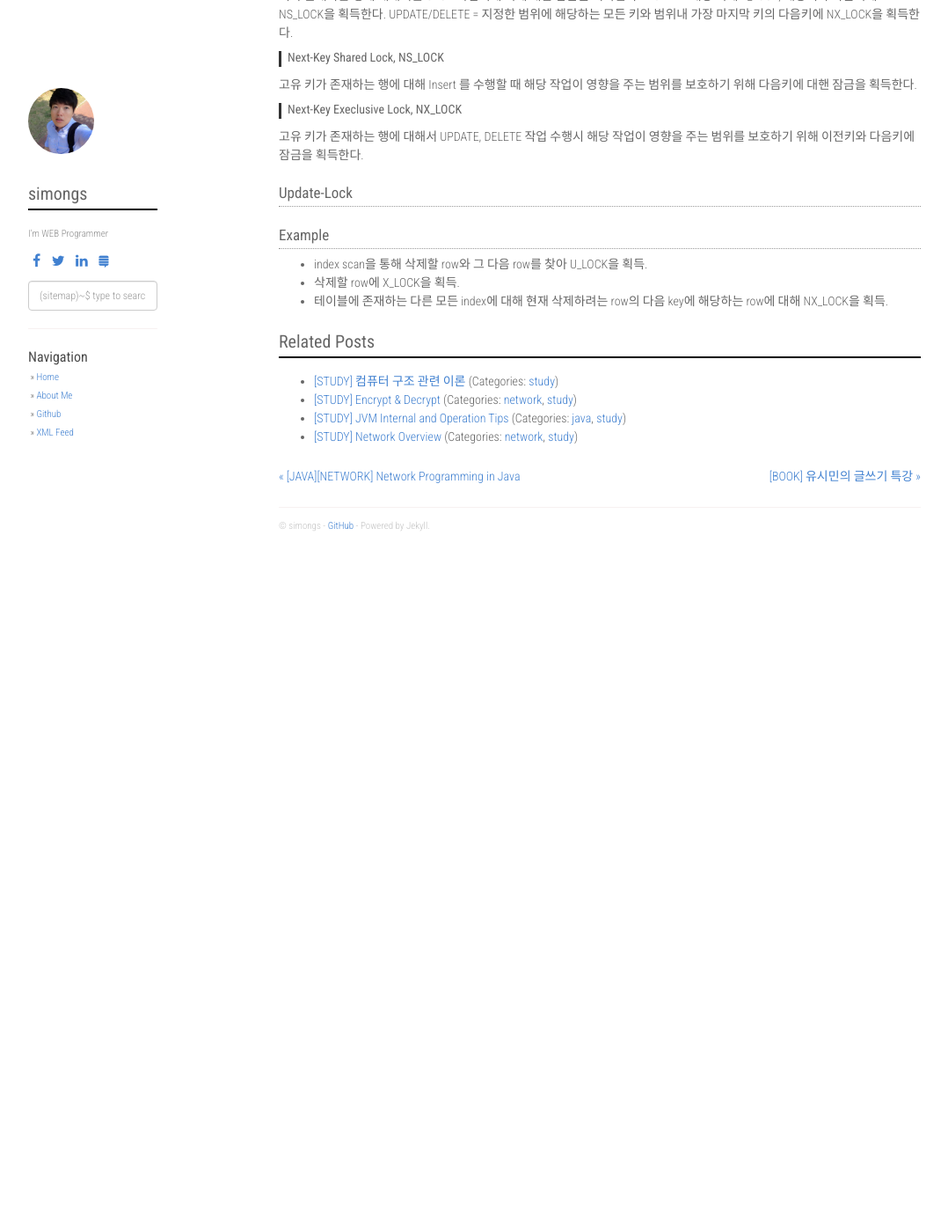
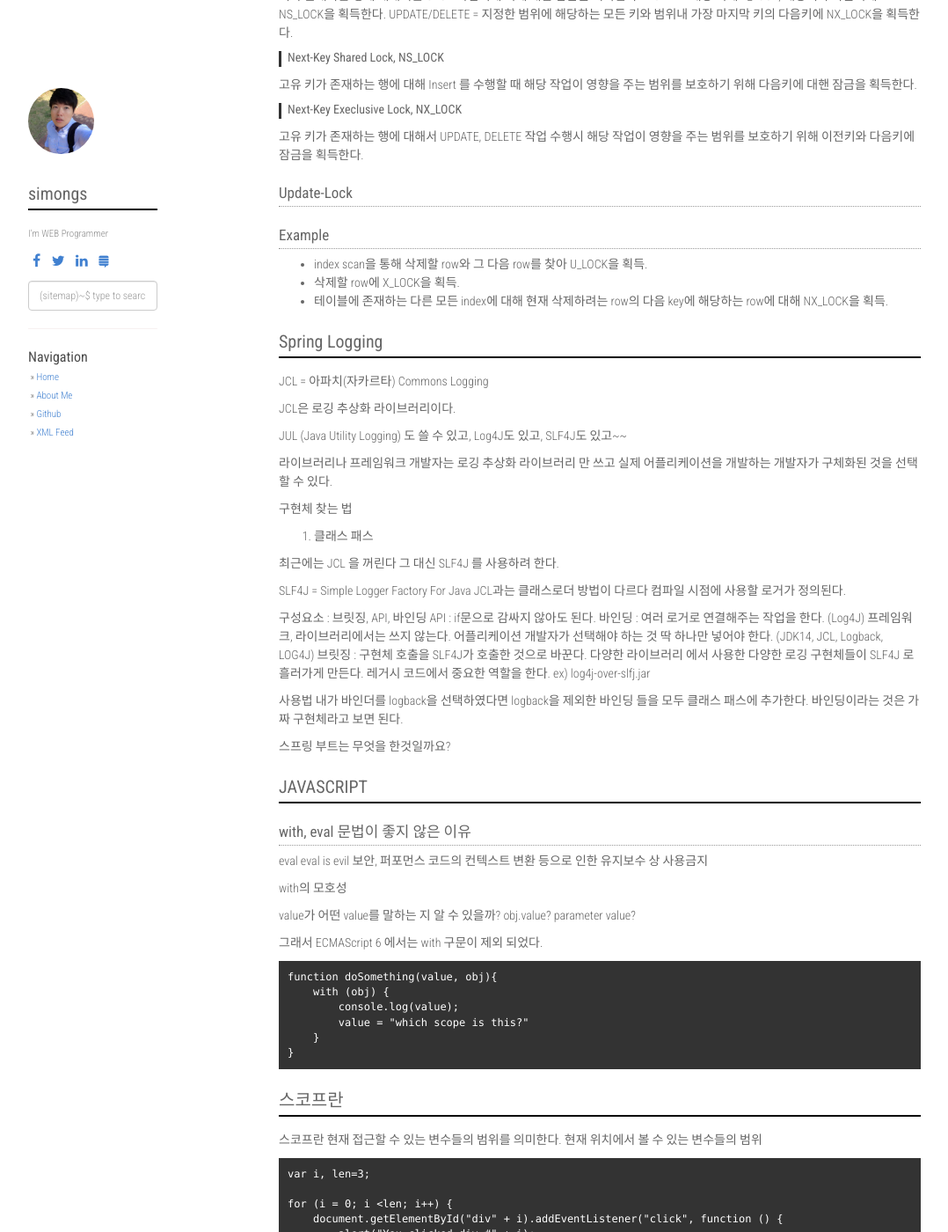
Before and after one commit to simongs/simongs.github.io, a Jekyll site: the page built from _posts/2016-11-21-[STUDY] 기록.markdown, in a window 1280 px wide and 1400 px high, scrolled down 1444 px. Shown: the whole window at 88% size, without its empty margins (53-1131 px from the left). Built offline with Jekyll 4.4.1, drawn with Linux system fonts in a browser that asks for light colours; nearby versions of some CDN libraries; comment, search, counter and statistics services are not loaded; before the commit the page ends 2074 px from its top, so only the background shows below that; some of the changed text lies outside the part shown.

Commit message:
no message

```diff
--- a/_posts/2016-11-21-[STUDY] 기록.markdown
+++ b/_posts/2016-11-21-[STUDY] 기록.markdown
@@ -92,3 +92,137 @@ UPDATE/DELETE = 지정한 범위에 해당하는 모든 키와 범위내 가장
 - index scan을 통해 삭제할 row와 그 다음 row를 찾아 U_LOCK을 획득.
 - 삭제할 row에 X_LOCK을 획득.
 - 테이블에 존재하는 다른 모든 index에 대해 현재 삭제하려는 row의 다음 key에 해당하는  row에 대해 NX_LOCK을 획득.
+
+## Spring Logging
+
+JCL = 아파치(자카르타) Commons Logging
+
+JCL은 로깅 추상화 라이브러리이다.
+
+JUL (Java Utility Logging) 도 쓸 수 있고, Log4J도 있고, SLF4J도 있고~~
+
+라이브러리나 프레임워크 개발자는 로깅 추상화 라이브러리 만 쓰고
+실제 어플리케이션을 개발하는 개발자가 구체화된 것을 선택할 수 있다.
+
+구현체 찾는 법
+1. 클래스 패스
+
+최근에는 JCL 을 꺼린다
+그 대신 SLF4J 를 사용하려 한다.
+
+SLF4J = Simple Logger Factory For Java
+JCL과는 클래스로더 방법이 다르다
+컴파일 시점에 사용할 로거가 정의된다.
+
+구성요소 : 브릿징, API, 바인딩
+API : if문으로 감싸지 않아도 된다.
+바인딩 : 여러 로거로 연결해주는 작업을 한다. (Log4J)
+       프레임워크, 라이브러리에서는 쓰지 않는다.
+       어플리케이션 개발자가 선택해야 하는 것
+       딱 하나만 넣어야 한다. (JDK14, JCL, Logback, LOG4J)
+브릿징 : 구현체 호출을 SLF4J가 호출한 것으로 바꾼다.
+        다양한 라이브러리 에서 사용한 다양한 로깅 구현체들이 SLF4J 로 흘러가게 만든다.
+        레거시 코드에서 중요한 역할을 한다.
+        ex) log4j-over-slfj.jar
+
+사용법
+내가 바인더를 logback을 선택하였다면 logback을 제외한 바인딩 들을 모두 클래스 패스에 추가한다.
+바인딩이라는 것은 가짜 구현체라고 보면 된다.
+
+스프링 부트는 무엇을 한것일까요?
+
+
+## JAVASCRIPT
+
+### with, eval 문법이 좋지 않은 이유
+
+eval
+eval is evil
+보안, 퍼포먼스 코드의 컨텍스트 변환 등으로 인한 유지보수 상 사용금지
+
+with의 모호성
+
+value가 어떤 value를 말하는 지 알 수 있을까?
+obj.value? parameter value?
+
+그래서 ECMAScript 6 에서는 with 구문이 제외 되었다.
+
+~~~
+function doSomething(value, obj){
+    with (obj) {
+        console.log(value);
+        value = "which scope is this?"
+    }
+}
+~~~
+
+## 스코프란
+스코프란 현재 접근할 수 있는 변수들의 범위를 의미한다.
+현재 위치에서 볼 수 있는 변수들의 범위
+
+~~~
+var i, len=3;
+
+for (i = 0; i <len; i++) {
+    document.getElementById("div" + i).addEventListener("click", function () {
+        alert("You clicked div #" + i);
+    }, false);
+}
+~~~
+
+위의 코드는 마치 div0, div1, div2 를 클릭하면 각각 0,1,2 가 나올거 같지만
+모두 div3이 찍힌다.
+그 이유는 해당 function이 바라보는 i는 Global Scope에 있는 i 이기 때문이다.
+Global Scope의 i는 for() 수행이 끝나고 난 3이 되어 있는 상황이다.
+
+자바스크립트에서 Scope가 생성되는 구문은 다음과 같다
+with
+function
+catch
+
+## 클로져 (Closure) 란
+특정 함수가 참조하는 변수들이 선언된 렉시컬 스코프는 계속 유지되는데,
+그 함수와 스코프를 묶어서 클로져라고 한다.
+
+- 클로져가 나타나는 기본 조건
+- Scope 안에 Scope 가 있을 떄, 즉 function 안에 function이 있을때이다.
+
+~~~
+function outer() {}
+    var count = 0;
+    var inner = function () {
+        return ++count;
+    }
+    return inner;
+}
+
+var increase = outer();
+~~~
+outer() 의 count 변수는 마치 outer 객체의 private 변수 같은 느낌이다.
+
+~~~
+function outer() {
+    var count =  0;
+
+    return {
+        increase : function () {
+            return count++;
+        },
+        decrease : function () {
+            return --count;
+        }
+    }
+}
+
+var counter = outer();
+counter.increase(); // 1
+counter.increase(); // 2
+counter.decrease(); // 1
+
+var counter2 = outer();
+counter2.increase(); // ?
+~~~
+
+counter2.increase(); 는 무슨 값이 나올까?
+정답은 1이다.
+그 이유는 함수를 호출할 때마다 별도의 scope를 가지기 때문이다.
```
Also changed, not shown: _posts/2017-04-19-[SERVER] CentOS 7 Setup.markdown (added, +72 -0 lines).
